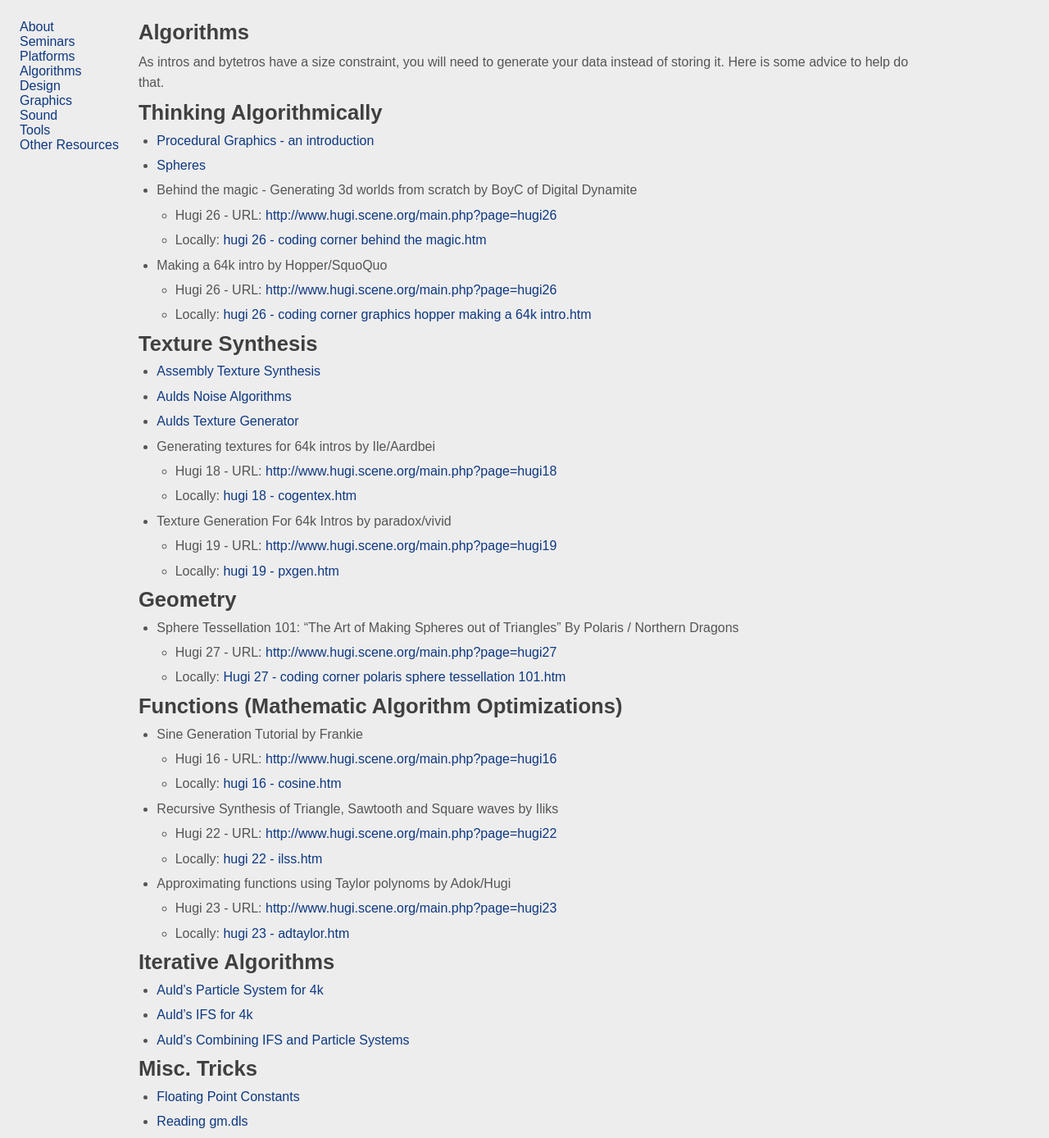
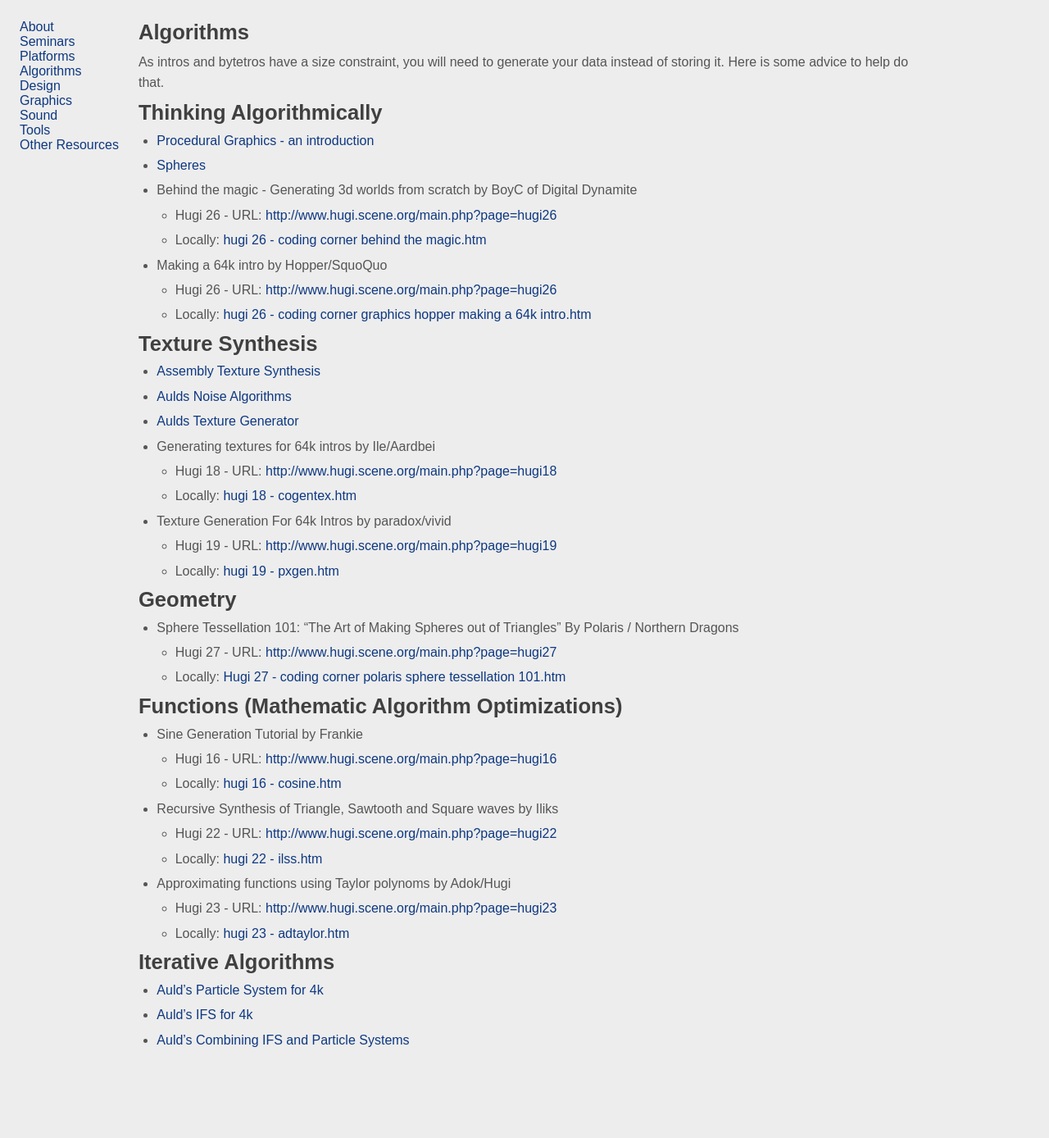
Before and after one commit to in4k/in4k.github.io, a Jekyll site: the page built from wiki/algorithms.markdown, in a window 1280 px wide. Shown: the whole page at 82% size. Built offline with Jekyll 4.4.1, drawn with Linux system fonts in a browser that asks for light colours; some web fonts are replaced; after the commit the page ends 1288 px from its top, so only the background shows below that.

Commit message:
Update algorithms.markdown

```diff
--- a/wiki/algorithms.markdown
+++ b/wiki/algorithms.markdown
@@ -48,7 +48,3 @@ Here is some advice to help do that.
 * [Auld's Particle System for 4k](aulds-particle-system-for-4k)
 * [Auld's IFS for 4k](aulds-ifs-for-4k)
 * [Auld's Combining IFS and Particle Systems](combining-ifs-and-particle-systems)
-
-# Misc. Tricks
-* [Floating Point Constants](floating-point-constants)
-* [Reading gm.dls](reading-gm.dls)
```
